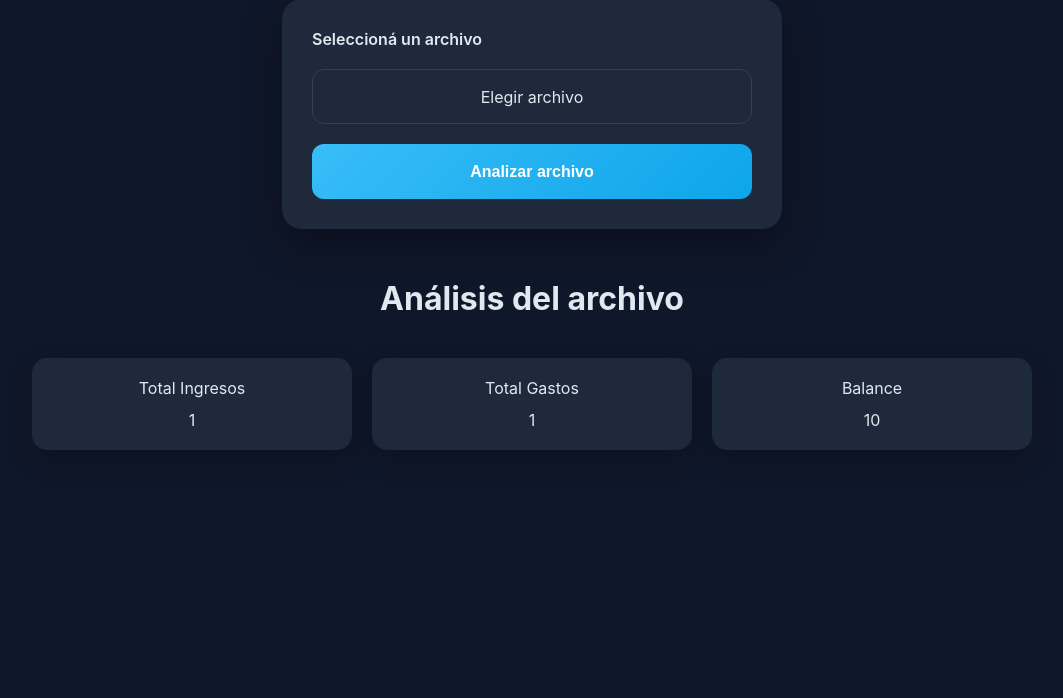
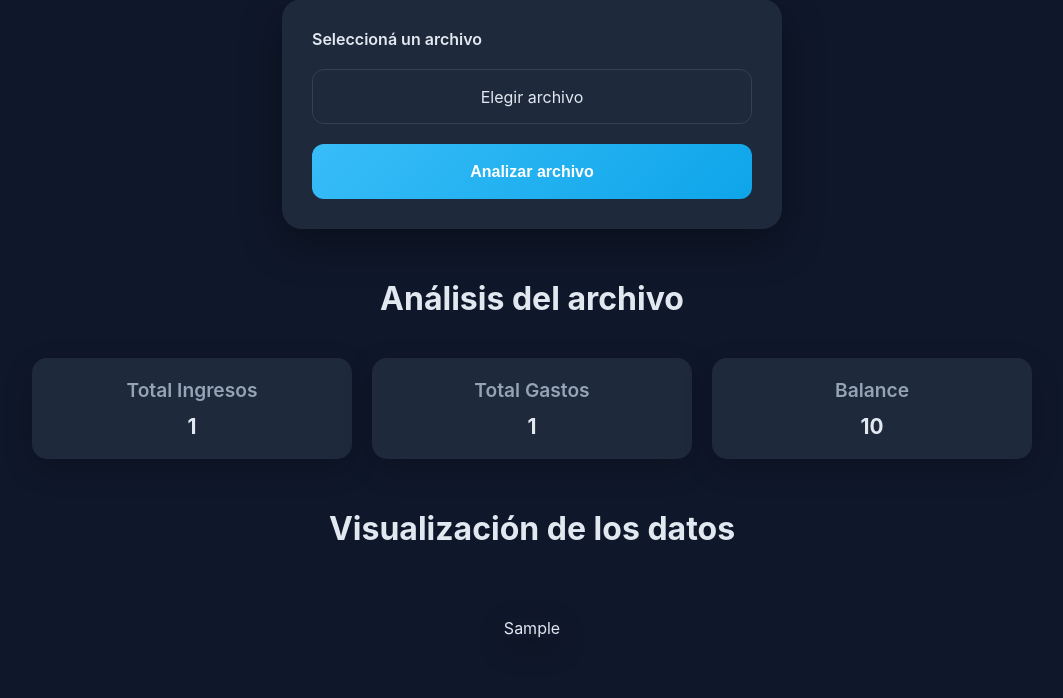
Before and after one commit to EZE1905/Plataforma_analisis_inteligente, a Flask app: template templates/index.html in a window 1280 px wide. Shown: the part 209-907 px from the top of the page, without its empty margins (108-1171 px from the left). Before the commit the page ends 659 px from the top, so only its background shows below. Run offline with Flask 3, Linux system fonts and the light colour scheme; the template is opened without the code that fills it: most values are stand-ins (such as "Sample title", 1, 10 or a date in 2020).

Commit message:
tabla limpia agregada al html

```diff
--- a/analisis/metricas.py
+++ b/analisis/metricas.py
@@ -20,3 +20,8 @@ def analizar_kpis(df):
         'balance': balance
     }
     return kpis
+
+def crear_visual(df_limpio):
+    df_visual = df_limpio[['fecha','operacion','categoria','descripcion','monto']].copy()
+    df_visual['monto'] = df_visual['monto'].apply(lambda x: f"${x:,}".replace(',', '.'))
+    return df_visual.to_html(classes='table', index=False)
--- a/app.py
+++ b/app.py
@@ -3,7 +3,7 @@ import pandas as pd
 
 #importando modulos
 from limpieza.limpiar import limpiar_dataset
-from analisis.metricas import analizar_kpis
+from analisis.metricas import analizar_kpis, crear_visual
 
 app = Flask(__name__)
 
@@ -13,13 +13,21 @@ def index():
 
 @app.route('/upload', methods=['POST'])
 def upload():
-    # Aquí puedes agregar la lógica para manejar el archivo subido y realizar el análisis
+    # Obtener el archivo cargado
     archivo = request.files['file']
+
     try:
+        # Leer el archivo CSV y limpiar los datos
         df_crudo = pd.read_csv(archivo)
         df_limpio = limpiar_dataset(df_crudo)
+
+        # Crear df visual para el frontend
+        df_visual = crear_visual(df_limpio)
+
+        # Calcular los KPIs
         kpis = analizar_kpis(df_limpio)
-        return render_template('index.html', kpis=kpis)
+        return render_template('index.html', kpis=kpis, df_visual=df_visual)
+
     except Exception as e:
         print(f"Error al cargar el archivo: {e}")
         return redirect('/')
--- a/static/css/styles.css
+++ b/static/css/styles.css
@@ -122,13 +122,13 @@ body {
     box-shadow: 0 10px 25px rgba(56,189,248,.3);
 }
 
+/* diseño de KPIs */
 
 .kpis-title {
     font-size: 2rem;
     font-weight: 700;
     text-align: center;
     margin-bottom: 40px;
-
 }
 
 .kpis-grid {
@@ -146,16 +146,79 @@ body {
     flex-direction: column;
     text-align: center;
     gap: 12px;
-
+    transition: all .3s;
     box-shadow: 0 10px 30px rgba(0,0,0,.2);
 }
 
-.kpi-title {
+.kpi-card:hover {
+    transform: translateY(-3px);
+    box-shadow: 0 10px 25px rgba(56,189,248,.3);
+}
+
+.kpi_titulo {
     font-size: 1.2rem;
+    font-weight: 600;
     color: #94a3b8;
 }
 
-.kpi-value {
-    font-size: 1.5rem;
+.kpi_valor {
+    font-size: 1.3rem;
     font-weight: 700;
 }
+
+/* diseño de tablas */
+
+.data-table-title {
+    font-size: 2rem;
+    font-weight: 700;
+    text-align: center;
+    margin-bottom: 20px;
+}
+
+.data-table {
+    margin: auto;
+    overflow-x: auto;
+    overflow-y: auto;
+    max-width: 1000px;
+    max-height: 400px;
+    box-shadow: 0 10px 30px rgba(0,0,0,.2);
+    margin-bottom: 40px;
+    transition: all .3s;
+}
+
+.data-table::-webkit-scrollbar {
+    height: 10px;
+    width: 10px;
+}
+
+.data-table::-webkit-scrollbar-thumb {
+    background: var(--card);
+    border-radius: 10px;
+}
+
+.data-table::-webkit-scrollbar-thumb:hover {
+    background: var(--acento);
+}
+
+.table {
+    width: 100%;
+    border-collapse: collapse;
+    color: var(--texto);
+    text-transform: capitalize;
+    transition: all .3s;
+}
+
+.table thead {
+    background: var(--card);
+}
+
+.table th, .table td {
+    padding: 12px 15px;
+    text-align: left;
+    border-bottom: 1px solid #ddd;
+    letter-spacing: 0.5px;
+}
+
+.table tbody tr:hover {
+    background: rgba(56, 189, 248, .08);
+}
--- a/templates/index.html
+++ b/templates/index.html
@@ -40,6 +40,10 @@
                 </div>
             </div>
         </div>
+        <h2 class="data-table-title">Visualización de los datos</h2>
+        <div class="data-table">
+            {{ df_visual|safe }}
+        </div>
         {% endif %}
     </main>
 </body>
```
